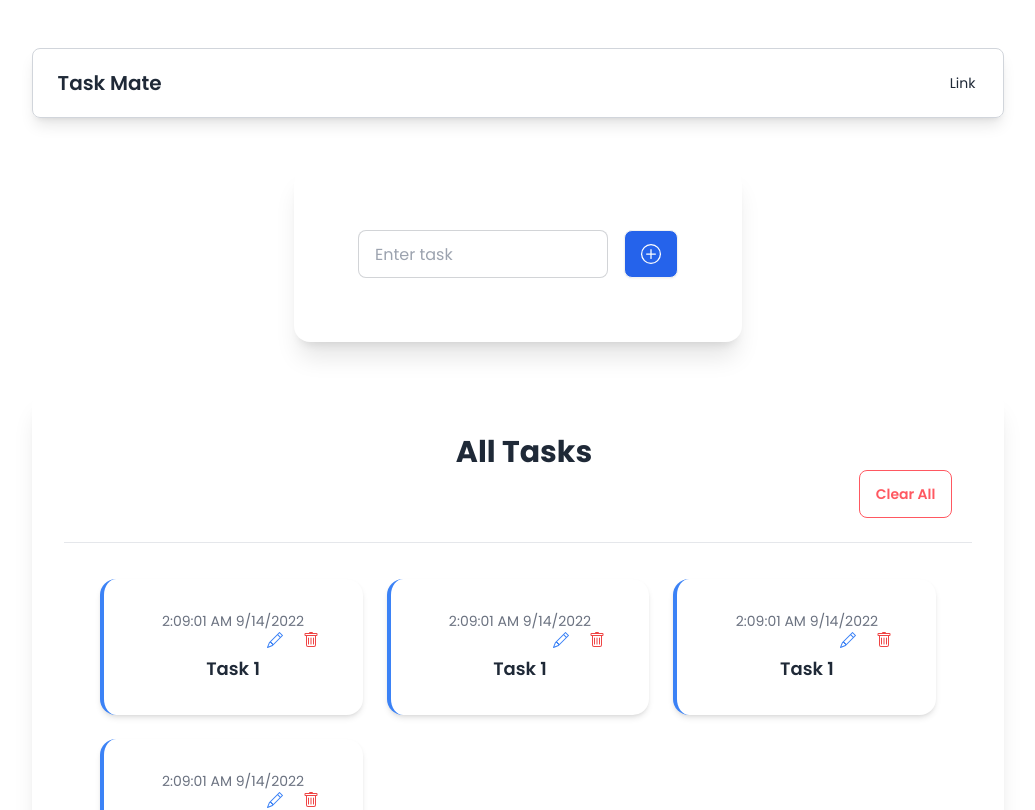
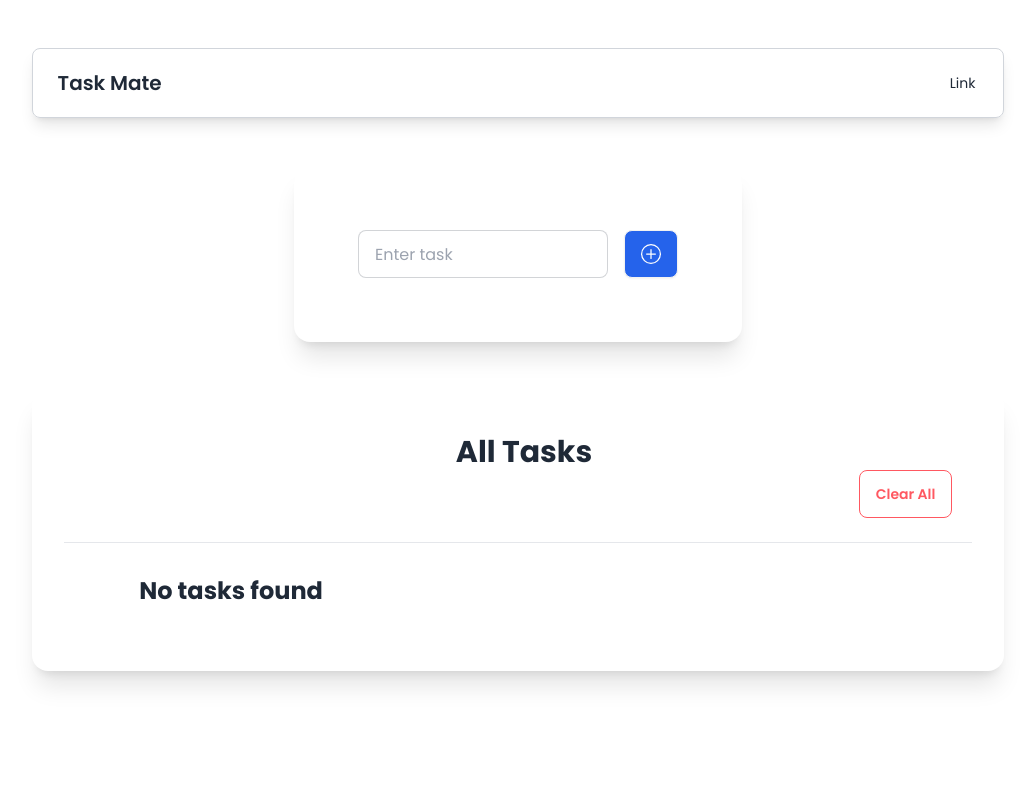
Before and after one commit to hirusha-adi/Learning-ReactJS, a React (Vite) app in the folder files3/: page / in a window 1280 px wide. Shown: the top 810 px of the page, without its empty margins (122-1157 px from the left). Built offline with nearby package versions, Linux system fonts and the light colour scheme; what tailwind-bootstrap-grid would draw is missing.

Commit message:
delete tasks

```diff
--- a/files3/package.json
+++ b/files3/package.json
@@ -12,7 +12,8 @@
   "dependencies": {
     "react": "^18.3.1",
     "react-bootstrap-icons": "^1.11.4",
-    "react-dom": "^18.3.1"
+    "react-dom": "^18.3.1",
+    "sweetalert2": "^11.14.5"
   },
   "devDependencies": {
     "@eslint/js": "^9.13.0",
--- a/files3/src/App.jsx
+++ b/files3/src/App.jsx
@@ -1,3 +1,4 @@
+import { useState } from 'react';
 import './App.css'
 import { BodyContent } from './components/BodyContent'
 import { Header } from './components/Header'
@@ -5,13 +6,14 @@ import { AddTask } from './components/AddTask'
 import { ShowTasks } from './components/ShowTasks'
 
 function App() {
+    const [tasksList, setTasksList] = useState([])
 
     return (
         <>
             <Header />
             <BodyContent>
-                <AddTask />
-                <ShowTasks />
+                <AddTask tasksList={tasksList} setTasksList={setTasksList} />
+                <ShowTasks tasksList={tasksList} setTasksList={setTasksList} />
             </BodyContent>
         </>
     )
--- a/files3/src/components/AddTask.jsx
+++ b/files3/src/components/AddTask.jsx
@@ -1,19 +1,46 @@
 import * as Icon from 'react-bootstrap-icons';
+import Swal from 'sweetalert2'
 
-const AddTask = () => {
+
+const AddTask = ({ tasksList, setTasksList }) => {
+
+    function handleSubmit(e) {
+        e.preventDefault()
+        const value = e.target.task.value;
+
+        if (!value) {
+            Swal.fire({
+                title: 'Error!',
+                text: 'Please enter a task',
+                icon: 'error',
+                confirmButtonText: 'Close'
+            })
+            return
+        }
+
+        const date = new Date();
+        const newTask = {
+            id: date.getTime(),
+            name: value,
+            time: date.toLocaleString()
+        };
+        setTasksList([...tasksList, newTask]);
+    }
+
     return (
         <div className="flex justify-center items-center ">
             <div className="card bg-base-100 shadow-xl p-2 w-full max-w-md m-12">
-                <div className="card-body flex flex-row items-center space-x-2">
+                <form className="card-body flex flex-row items-center space-x-2" onSubmit={handleSubmit}>
                     <input
                         type="text"
                         placeholder="Enter task"
                         className="input input-bordered w-full max-w-xs"
+                        name='task'
                     />
-                    <button className="btn bg-blue-600 hover:bg-blue-800 text-white text-xl font-bold">
+                    <button className="btn bg-blue-600 hover:bg-blue-800 text-white text-xl font-bold" type='submit'>
                         <Icon.PlusCircle />
                     </button>
-                </div>
+                </form>
             </div>
         </div>
     );
--- a/files3/src/components/ShowTasks.jsx
+++ b/files3/src/components/ShowTasks.jsx
@@ -1,7 +1,15 @@
 import { TaskCard } from './TaskCard';
 
+const ShowTasks = ({ tasksList, setTasksList }) => {
 
-const ShowTasks = () => {
+    function deleteAllTasks() {
+        setTasksList([])
+    }
+
+    function deleteOneTask(id) {
+        setTasksList(tasksList.filter((task) => task.id !== id))
+    }
+
     return (
         <div className="flex justify-center items-center w-full">
             <div className="card bg-white shadow-xl w-full p-8">
@@ -12,16 +20,19 @@ const ShowTasks = () => {
                         </h2>
                     </div>
                     <div className="col-2 text-right pr-5">
-                        <button className="btn btn-error btn-outline pt-0 pb-0">Clear All</button>
+                        <button className="btn btn-error btn-outline pt-0 pb-0" onClick={deleteAllTasks}>Clear All</button>
                     </div>
                 </div>
 
                 <hr />
                 <div className=" grid grid-cols-1 gap-4 p-8 w-full md:grid-cols-3 ">
-                    <TaskCard taskTxt="Task 1" timestamp="2:09:01 AM 9/14/2022" />
-                    <TaskCard taskTxt="Task 1" timestamp="2:09:01 AM 9/14/2022" />
-                    <TaskCard taskTxt="Task 1" timestamp="2:09:01 AM 9/14/2022" />
-                    <TaskCard taskTxt="Task 1" timestamp="2:09:01 AM 9/14/2022" />
+                    {tasksList.length === 0 ? (
+                        <h2 className="text-2xl font-bold">No tasks found</h2>
+                    ) : (
+                        tasksList.map((task) => (
+                            <TaskCard key={task.id} taskId={task.id} taskTxt={task.name} timestamp={task.time} deleteOneTask={deleteOneTask} />
+                        ))
+                    )}
                 </div>
             </div>
         </div>
--- a/files3/src/components/TaskCard.jsx
+++ b/files3/src/components/TaskCard.jsx
@@ -1,7 +1,8 @@
 import * as Icon from 'react-bootstrap-icons';
 import PropTypes from 'prop-types';
 
-const TaskCard = ({taskTxt, timestamp}) => {
+const TaskCard = ({ taskId, taskTxt, timestamp, deleteOneTask }) => {
+
     return (
         <div className="card bg-base-100 shadow-md border-l-4 border-blue-500 p-4 flex justify-between m-1">
             <div className="row">
@@ -15,7 +16,7 @@ const TaskCard = ({taskTxt, timestamp}) => {
                         </button>
                     </div>
                     <div className="col inline-block mr-3">
-                        <button className="text-red-500 hover:text-red-700">
+                        <button className="text-red-500 hover:text-red-700" onClick={() => deleteOneTask(taskId)}>
                             <Icon.Trash />
                         </button>
                     </div>
```
Also changed, not shown: 1 other file (tests, documents, lock files or other folders).
